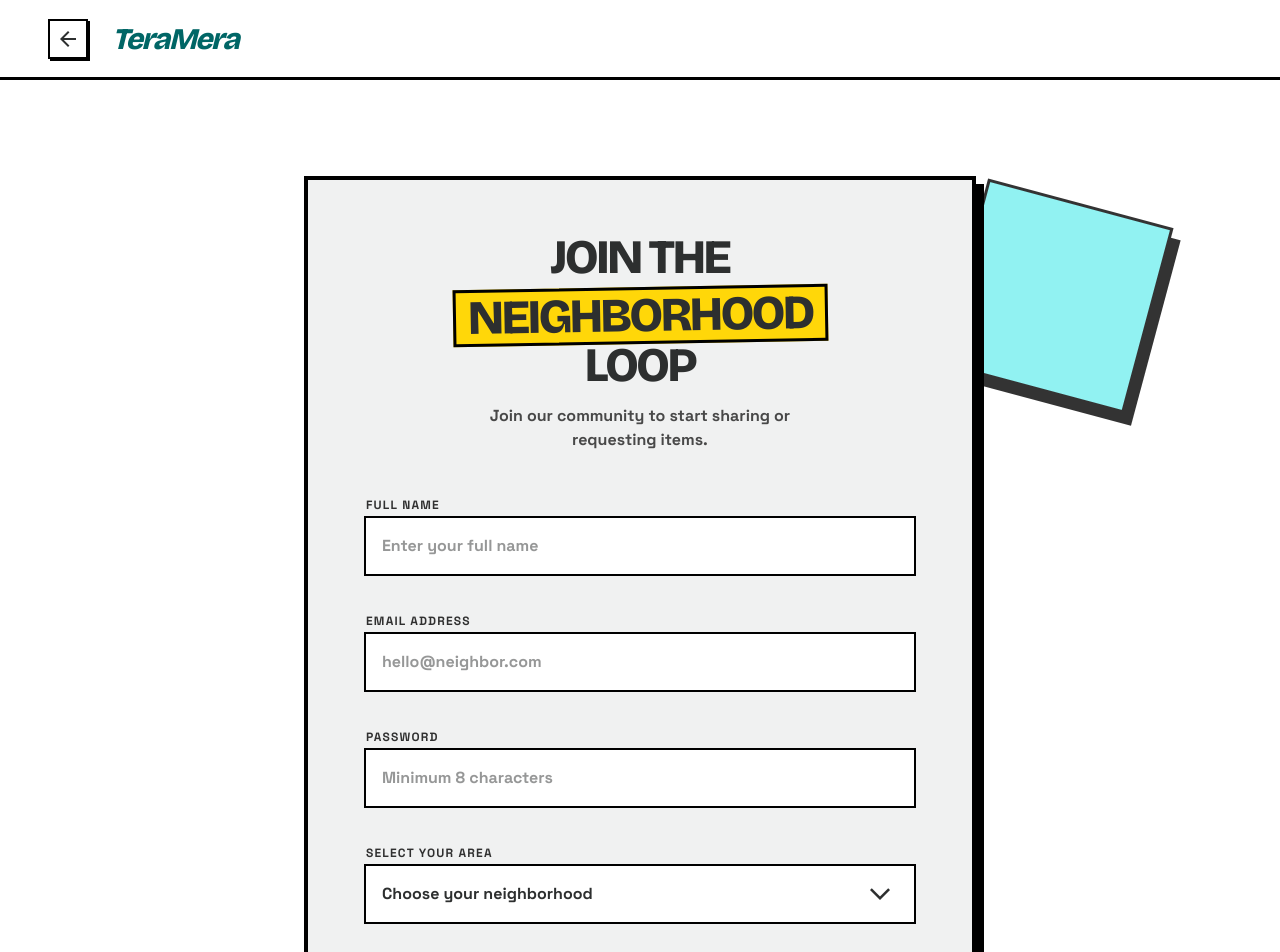
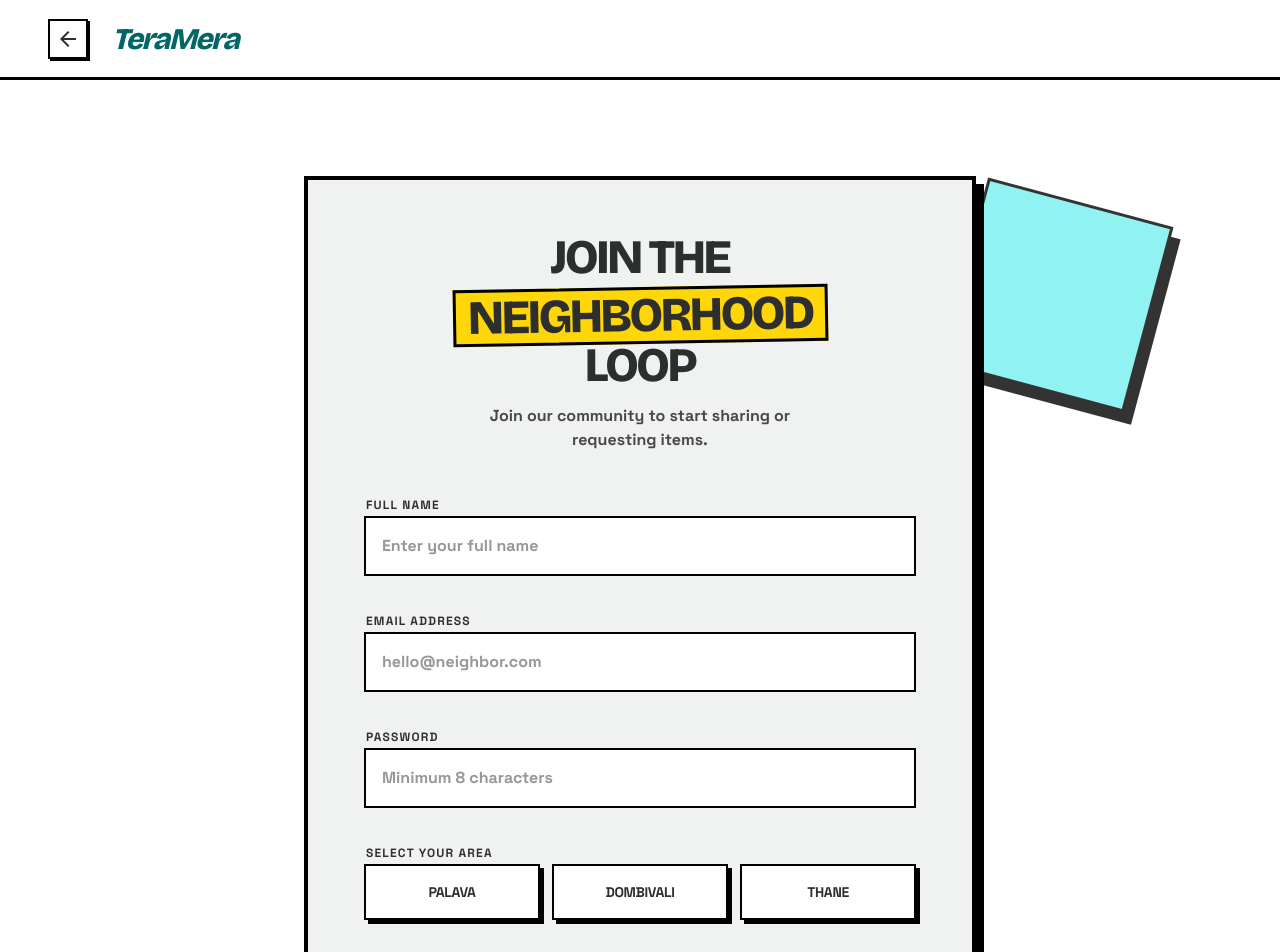
Before and after one commit to Pluviophile2607/tera-mera, a React (Vite) app: page /signup in a window 1280 px wide. Shown: the top 952 px of the page. Built offline with nearby package versions, Linux system fonts and the light colour scheme; no server answers.

Commit message:
feat: implement user registration, item listing interface, and request management components

```diff
--- a/src/Request.jsx
+++ b/src/Request.jsx
@@ -14,7 +14,7 @@ const Request = () => {
     category: 'Tools',
     condition: 'Good as New', // For requested items, this could mean "preferred condition"
     type: 'Request',
-    location: user?.area || 'Silver Lake, CA',
+    location: user?.area || 'Palava',
     description: '',
     urgency: 'Medium',
   });
@@ -53,7 +53,7 @@ const Request = () => {
           category: 'Tools',
           condition: 'Good as New',
           type: 'Request',
-          location: user?.area || 'Silver Lake, CA',
+          location: user?.area || 'Palava',
           description: '',
           urgency: 'Medium',
         });
--- a/src/Signup.jsx
+++ b/src/Signup.jsx
@@ -41,9 +41,11 @@ const Signup = () => {
 
   const handleSubmit = async (e) => {
     e.preventDefault();
-    setIsSubmitting(true);
-    setErrorMessage('');
-    setSuccessMessage('');
+    if (!area) {
+      setErrorMessage('Please select your neighborhood.');
+      setIsSubmitting(false);
+      return;
+    }
 
     try {
       const response = await fetch('/api/users', {
@@ -144,20 +146,21 @@ const Signup = () => {
 
             <div className="space-y-1.5">
               <label className="text-[10px] md:text-xs font-black uppercase tracking-widest text-black/80 ml-0.5">SELECT YOUR AREA</label>
-              <div className="relative">
-                <select
-                  value={area}
-                  onChange={(e) => setArea(e.target.value)}
-                  className="w-full p-4 border-[2px] border-black bg-white focus:outline-none appearance-none font-bold text-sm md:text-base cursor-pointer"
-                  required
-                >
-                  <option value="">Choose your neighborhood</option>
-                  <option value="brooklyn">Brooklyn, NY</option>
-                  <option value="palava">Palava City, MH</option>
-                  <option value="thane">Thane, MH</option>
-                  <option value="berlin">Mitte, Berlin</option>
-                </select>
-                <span className="absolute right-6 top-1/2 -translate-y-1/2 material-symbols-outlined pointer-events-none font-black text-xl transform rotate-90">arrow_forward_ios</span>
+              <div className="grid grid-cols-1 sm:grid-cols-3 gap-3">
+                {['Palava', 'Dombivali', 'Thane'].map((location) => (
+                  <button
+                    key={location}
+                    type="button"
+                    onClick={() => setArea(location.toLowerCase())}
+                    className={`p-4 border-[2px] border-black font-black uppercase tracking-tight text-sm transition-all shadow-[4px_4px_0px_0px_rgba(0,0,0,1)] active:shadow-none active:translate-y-[2px] active:translate-x-[2px] ${
+                      area === location.toLowerCase()
+                        ? 'bg-[#ffd709] translate-y-[-2px] translate-x-[-2px] shadow-[6px_6px_0px_0px_rgba(0,0,0,1)]'
+                        : 'bg-white hover:bg-[#f0f1f1]'
+                    }`}
+                  >
+                    {location}
+                  </button>
+                ))}
               </div>
             </div>
 
--- a/src/Tera.jsx
+++ b/src/Tera.jsx
@@ -16,7 +16,7 @@ const Tera = () => {
     condition: 'Brand New',
     type: 'Gift',
     price: '',
-    location: 'Silver Lake, CA',
+    location: 'Palava',
     radius: 5,
     images: [],
   });
@@ -159,7 +159,7 @@ const Tera = () => {
           condition: 'Brand New',
           type: 'Gift',
           price: '',
-          location: 'Silver Lake, CA',
+          location: 'Palava',
           radius: 5,
           images: [],
         });
@@ -399,9 +399,9 @@ const Tera = () => {
                     value={formData.location}
                     onChange={(e) => setFormData({...formData, location: e.target.value})}
                   >
-                    <option>Silver Lake, CA</option>
-                    <option>Echo Park, CA</option>
-                    <option>Los Feliz, CA</option>
+                    <option value="palava">Palava</option>
+                    <option value="dombivali">Dombivali</option>
+                    <option value="thane">Thane</option>
                   </select>
                 </div>
                 <div>
```
Also changed, not shown: 1 other file (tests, documents, lock files or other folders).
